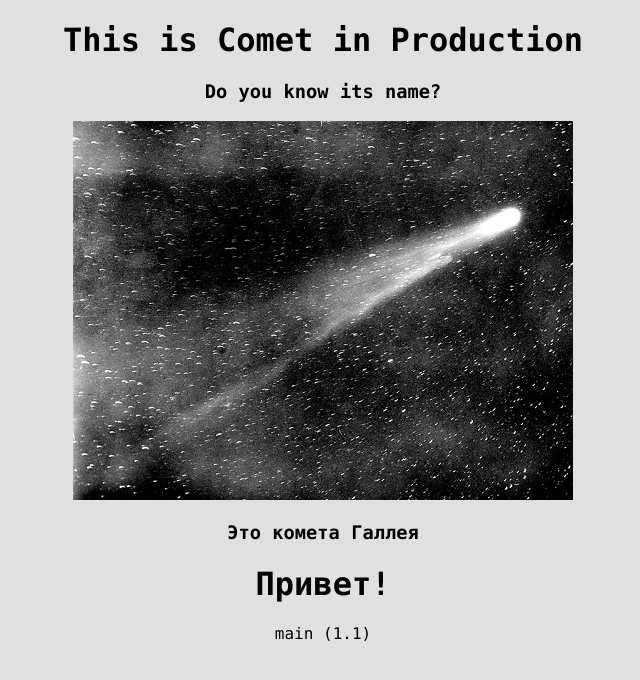
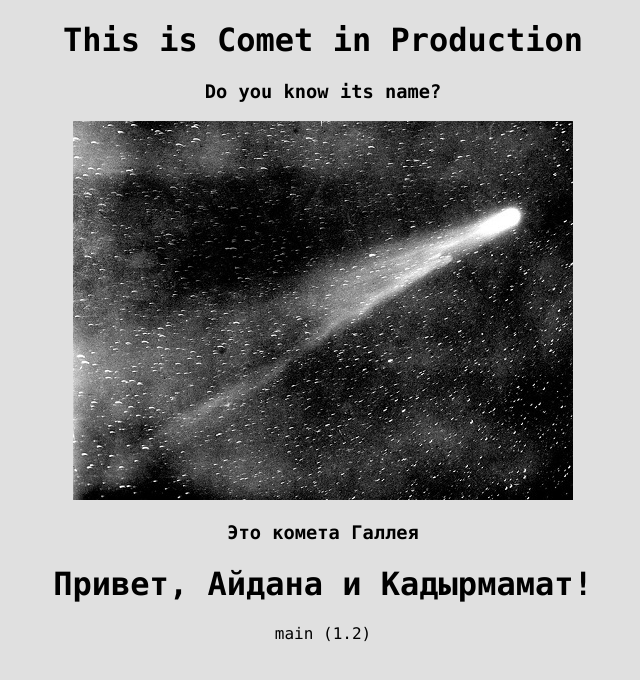
Before and after one commit to temurp/cometa.page, a plain HTML site: page index.html in a window 1280 px wide. Shown: the whole page, without its empty margins (317-957 px from the left). Drawn offline with Linux system fonts and the light colour scheme.

Commit message:
changed version and hello

```diff
--- a/index.html
+++ b/index.html
@@ -25,9 +25,9 @@ text-align: center;
     <img src="pic.jpeg" alt="Cometa">
   </p>
    <h3 class="p1">Это комета Галлея</h3>
-   <h1 class="p1">Привет!</h1>
+   <h1 class="p1">Привет, Айдана и Кадырмамат!</h1>
 
-  <p class="p1">main (1.1)</p>
+  <p class="p1">main (1.2)</p>
 
   <!-- <script src="scripts.js"></script> -->
 </body>
```
